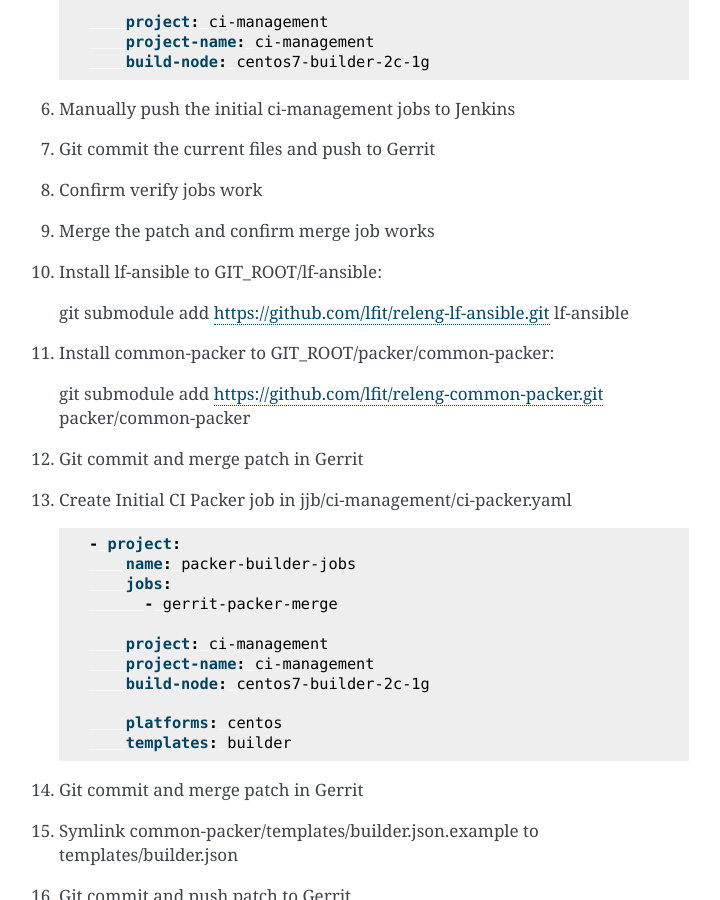
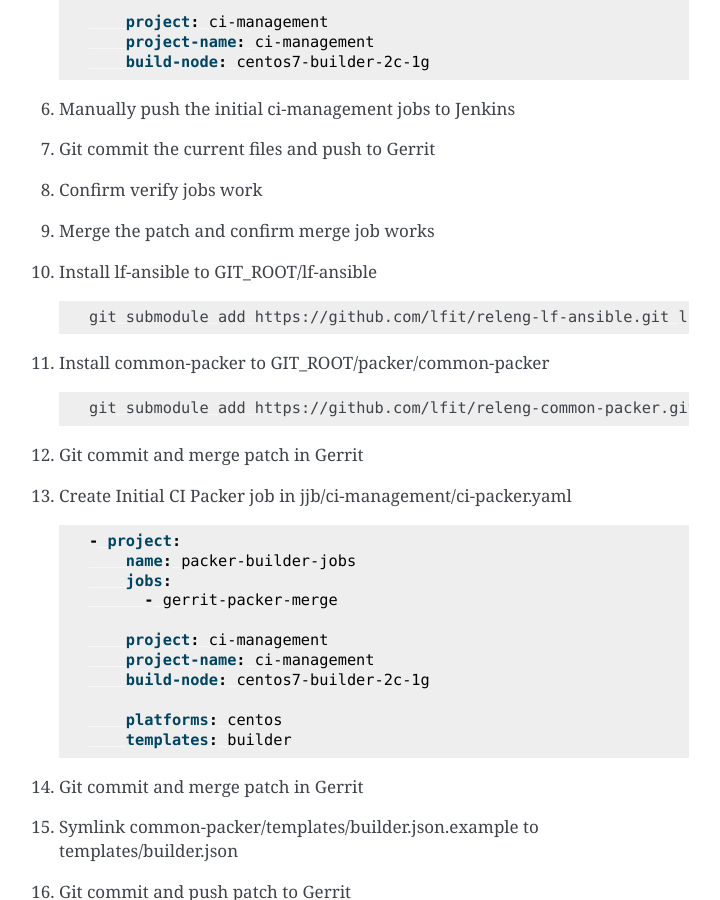
Before and after one commit to lfit/releng-docs, a Sphinx documentation site: the page built from docs/project-bootstrap.rst, in a window 1280 px wide and 900 px high, scrolled down 684 px. Shown: the whole window, without its empty margins (391-1111 px from the left). Built offline with Sphinx 7.4.7, drawn with Linux system fonts in a browser that asks for light colours.

```diff
--- a/docs/best-practices.rst
+++ b/docs/best-practices.rst
@@ -46,7 +46,6 @@ that they are not hitting any of these):
 Google posted an interesting blog on effective code review and how to spend both
 your own and your reviewers' time effectively.
 
-.. noqa
 https://testing.googleblog.com/2017/06/code-health-too-many-comments-on-your.html
 
 
--- a/docs/gpg.rst
+++ b/docs/gpg.rst
@@ -118,7 +118,7 @@ Generate the GPG keys
 
           gpg --export -a <KEYID-FINGERPRINT>
 
-   b. Open the project's `Gerrit <https://git.opendaylight.org`_ and go to
+   b. Open the project's `Gerrit <https://git.opendaylight.org>`_ and go to
       project settings and gpg-keys.
    c. Click the `Add Key` button.
    d. Copy the output from the above command, paste it into the box, and click
--- a/docs/infra/jenkins.rst
+++ b/docs/infra/jenkins.rst
@@ -1,4 +1,4 @@
-.. _lfreleng-docs-jenkins:
+.. _jenkins-infra:
 
 #######
 Jenkins
--- a/docs/project-bootstrap.rst
+++ b/docs/project-bootstrap.rst
@@ -35,13 +35,17 @@ Steps
 #. Git commit the current files and push to Gerrit
 #. Confirm verify jobs work
 #. Merge the patch and confirm merge job works
-#. Install lf-ansible to GIT_ROOT/lf-ansible::
+#. Install lf-ansible to GIT_ROOT/lf-ansible
 
-   git submodule add https://github.com/lfit/releng-lf-ansible.git lf-ansible
+   .. code-block:: bash
 
-#. Install common-packer to GIT_ROOT/packer/common-packer::
+      git submodule add https://github.com/lfit/releng-lf-ansible.git lf-ansible
 
-   git submodule add https://github.com/lfit/releng-common-packer.git packer/common-packer
+#. Install common-packer to GIT_ROOT/packer/common-packer
+
+   .. code-block:: bash
+
+      git submodule add https://github.com/lfit/releng-common-packer.git packer/common-packer
 
 #. Git commit and merge patch in Gerrit
 #. Create Initial CI Packer job in jjb/ci-management/ci-packer.yaml
```
Also changed, not shown: docs/gerrit.rst (+8 -5 lines), docs/jenkins.rst (+8 -3 lines), 1 other file.
